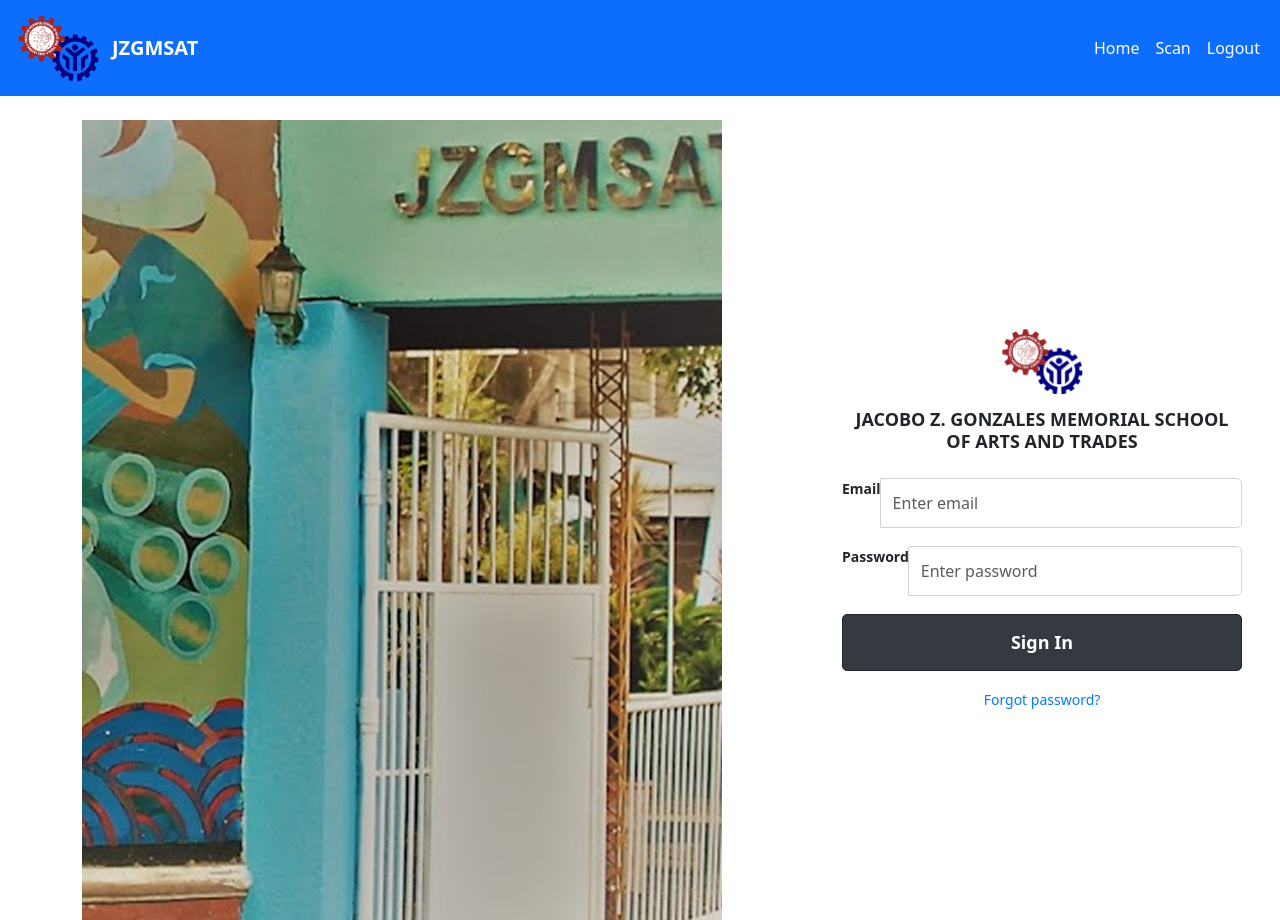
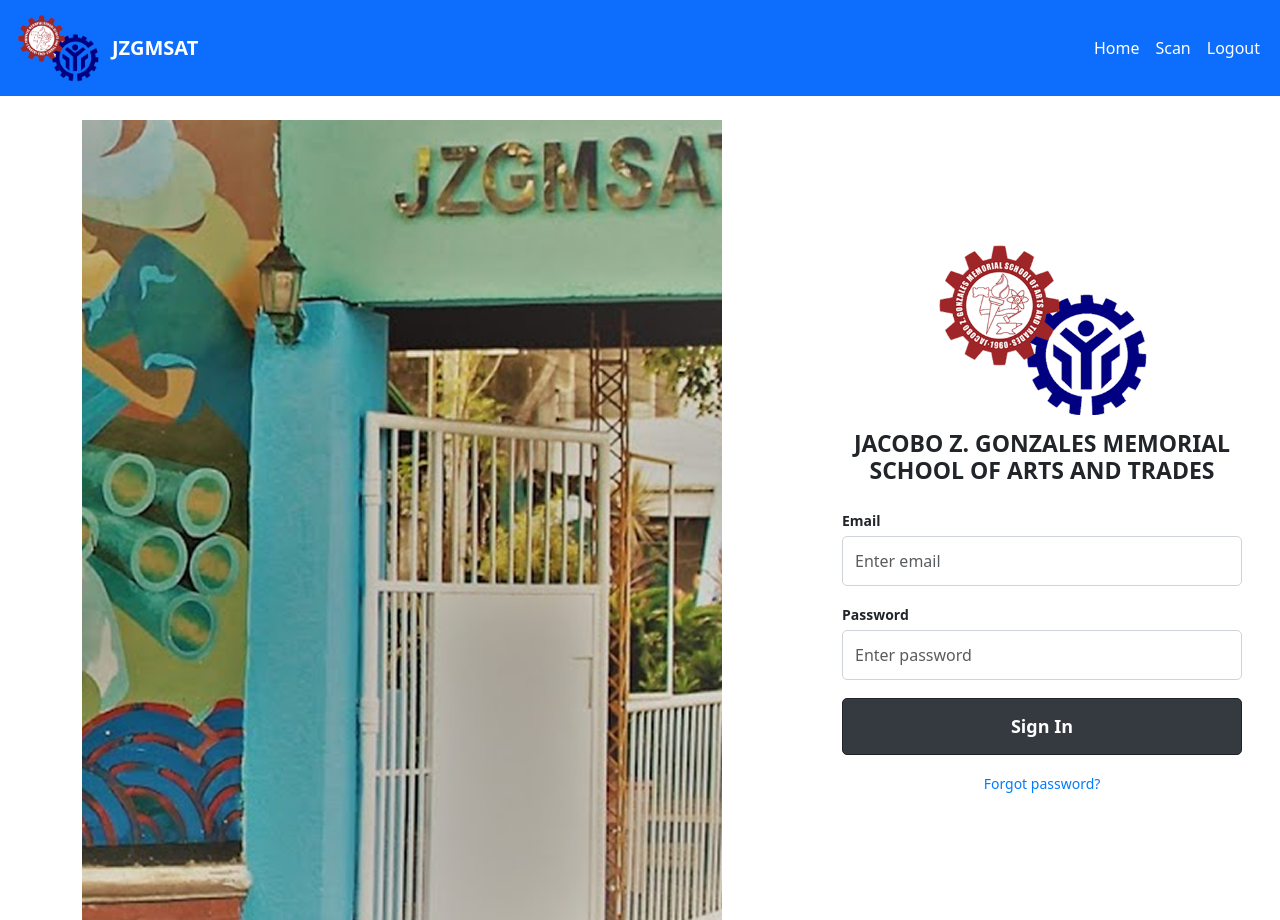
Before and after one commit to OliverQuiroz/TESDA_Inventory-System, a Vue app in the folder client/: page /login in a window 1280 px wide. Shown: the top 920 px of the page. Built offline with nearby package versions, Linux system fonts and the light colour scheme.

Commit message:
Updated LoginPage.vue

```diff
--- a/client/src/views/LoginPage.vue
+++ b/client/src/views/LoginPage.vue
@@ -18,14 +18,18 @@
 
         <!-- Login Form -->
         <form @submit.prevent="login">
+          <div class="form-group">
+            <label for="email" class="form-label">Email</label>
             <div class="input-group">
-              <label class="form-label">Email</label>
-              <input type="email" v-model="email" class="form-control" placeholder="Enter email" required>
+              <input id="email" type="email" v-model="email" class="form-control" placeholder="Enter email" required>
+            </div>
           </div>
 
+          <div class="form-group">
+            <label for="password" class="form-label">Password</label>
             <div class="input-group">
-              <label class="form-label">Password</label>
-              <input type="password" v-model="password" class="form-control" placeholder="Enter password" required>
+              <input id="password" type="password" v-model="password" class="form-control" placeholder="Enter password" required>
+            </div>
           </div>
 
           <button type="submit" class="btn btn-dark w-100">Sign In</button>
@@ -100,12 +104,12 @@
 }
 
 .logo {
-    max-height: 65px; /* Fixed size for better alignment */
+  max-height: 170px; /* Fixed size for better alignment */
 }
 
 /* School Name */
 .school-name {
-    font-size: 18px;
+  font-size: 23px;
   text-transform: uppercase;
   font-weight: bold;
   text-align: center;
@@ -113,9 +117,10 @@
 }
 
 /* Form Inputs */
-  .input-group {
+.form-group {
   width: 100%;
   margin-bottom: 18px;
+  text-align: left;
 }
 
 .form-label {
@@ -123,7 +128,6 @@
   font-weight: bold;
   margin-bottom: 5px;
   font-size: 14px;
-    text-align: left;
 }
 
 .form-control {
@@ -176,7 +180,7 @@
   }
   .login-form {
     width: 100%;
-      padding: 2rem;
+    padding: 5rem;
   }
   .form-content {
     max-width: 380px;
```
Lines whose indentation alone changed are shown as unchanged.
